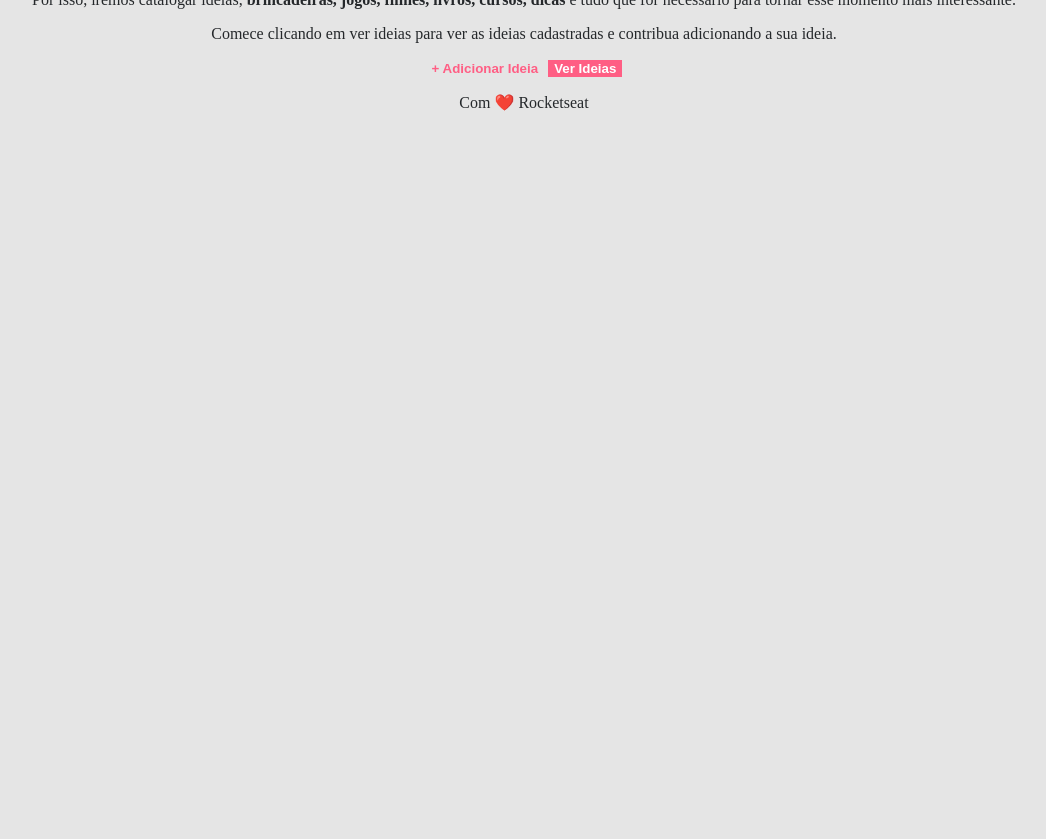
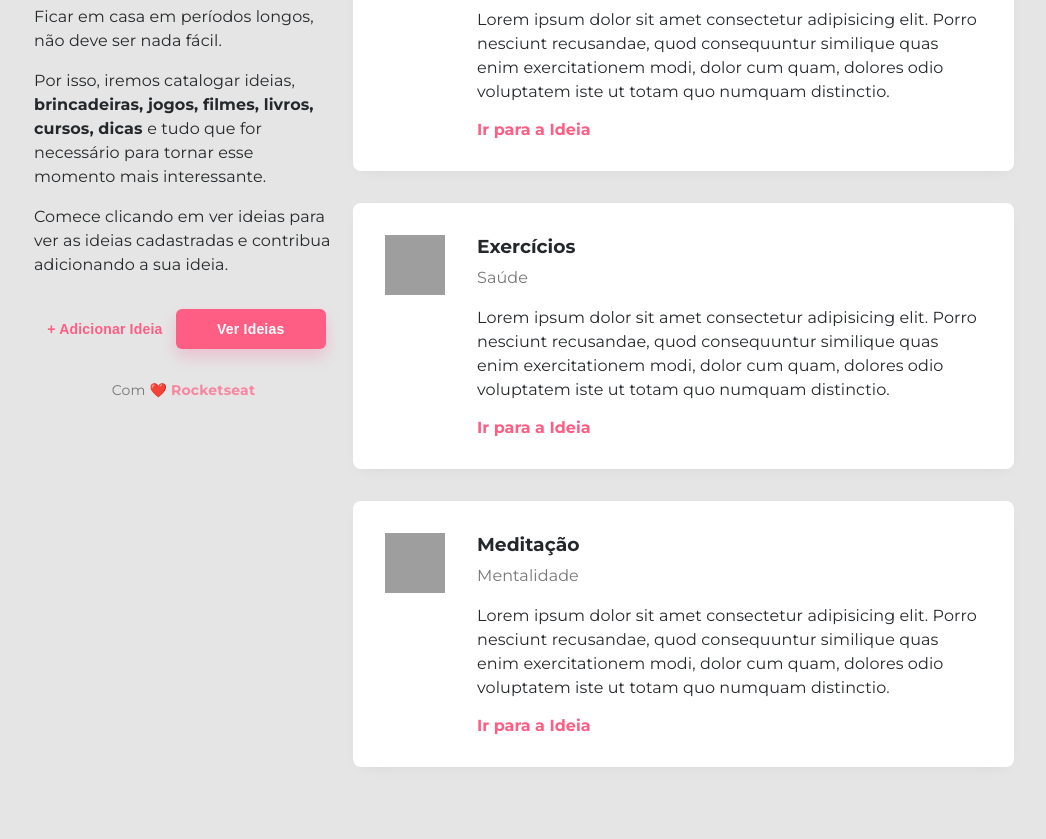
Before and after one commit to oliveira-amanda/casa-criativa, a plain HTML site: page index.html in a window 1280 px wide. Shown: the part 135-974 px from the top of the page, without its empty margins (116-1162 px from the left). Before the commit the page ends 800 px from the top, so only its background shows below. Drawn offline with Linux system fonts and the light colour scheme; grey boxes are pictures that could not be loaded.

Commit message:
End homepage

```diff
--- a/index.html
+++ b/index.html
@@ -17,48 +17,20 @@
     <!--Responsável por receber configurações da página-->
     <title>Casa Criativa</title>
 
-    <style>
-
-        /*CSS
-            Cascading StyleSheet
-        */
-
-        body {
-            background: #e5e5e5;
-            color: #25282b;
-
-            text-align: center;
-        }
-
-        button {
-            color: #ff5E84;
-
-            border: none;
-
-            font-weight: bold;
-
-            background: none;
-        }
-
-        .fat {
-            color: white;
-            background: #ff5E84;
-        }
-
-        .hide {
-            display: none;
-        }
-
-        #footer a {
-            color: #25282b;
-            text-decoration: none;
-        }
-
-    </style>
+    <link rel="stylesheet" href="style.css">
+    <link href="https://fonts.googleapis.com/css?family=Montserrat:300,400,600,700,900&display=swap" rel="stylesheet">
 </head>
 
 <body>
+
+    <div id="container">
+
+        <section id="intro">
+            <header>
                 <img src="logo.png" alt="Imagem da Logomarca">
+            </header>
+
+            <main>
                 <p>
                     Ficar em casa em períodos longos, não deve ser nada fácil.
                 </p>
@@ -68,22 +40,68 @@
                 <p>
                     Comece clicando em ver ideias para ver as  ideias cadastradas e contribua adicionando a sua ideia.
                 </p>
+            </main>
 
+            <section id="buttons">
                 <button>+ Adicionar Ideia</button>
                 <button class="fat">Ver Ideias</button>
+            </section>
 
-    <p id="footer">Com ❤️ <a href="http://rocketseat.com.br">Rocketseat</a></p>
+            <footer id="footer">
+                Com ❤️ <a href="http://rocketseat.com.br">Rocketseat</a>
+            </footer>
+        </section>
 
-    <script>
-        document
-            .querySelector("button.fat")
-            .addEventListener("click", function(){
-                document
-                    .querySelector("footer")
-                    .classList
-                    .toggle("hide")
-            })
-    </script>
+        <section id="last-ideas">
+            <div class="idea">
+                <img src="https://image.flaticon.com/icons/svg/2729/2729007.svg"
+                alt="Imagem de curso de programação">
+
+                <div class="content">
+                    <h3>Cursos de Programação</h3>
+                    <p>Estudo</p>
+
+                    <div class="description">
+                        Lorem ipsum dolor sit amet consectetur adipisicing elit. Porro nesciunt recusandae, quod consequuntur similique quas enim exercitationem modi, dolor cum quam, dolores odio voluptatem iste ut totam quo numquam distinctio.
+                    </div>
+
+                    <a href="#">Ir para a Ideia</a>
+                </div>
+            </div>
+            <div class="idea">
+                <img src="https://image.flaticon.com/icons/svg/2729/2729005.svg"
+                alt="Imagem de Exercícios">
+
+                <div class="content">
+                    <h3>Exercícios</h3>
+                    <p>Saúde</p>
+
+                    <div class="description">
+                        Lorem ipsum dolor sit amet consectetur adipisicing elit. Porro nesciunt recusandae, quod consequuntur similique quas enim exercitationem modi, dolor cum quam, dolores odio voluptatem iste ut totam quo numquam distinctio.
+                    </div>
+
+                    <a href="#">Ir para a Ideia</a>
+                </div>
+            </div>
+            <div class="idea">
+                <img src="https://image.flaticon.com/icons/svg/2729/2729027.svg"
+                alt="Imagem de meditação">
+
+                <div class="content">
+                    <h3>Meditação</h3>
+                    <p>Mentalidade</p>
+
+                    <div class="description">
+                        Lorem ipsum dolor sit amet consectetur adipisicing elit. Porro nesciunt recusandae, quod consequuntur similique quas enim exercitationem modi, dolor cum quam, dolores odio voluptatem iste ut totam quo numquam distinctio.
+                    </div>
+
+                    <a href="#">Ir para a Ideia</a>
+                </div>
+            </div>
+        </section>
+    </div>
+
+    <script src="scripts.js"></script>
 </body>
 
 </html>
--- /dev/null
+++ b/scripts.js
@@ -0,0 +1,8 @@
+document
+    .querySelector("button.fat")
+    .addEventListener("click", function(){
+        document
+            .querySelector("footer")
+            .classList
+            .toggle("hide")
+    })
--- /dev/null
+++ b/style.css
@@ -0,0 +1,143 @@
+body {
+    margin: 0;
+
+    font-family: 'Montserrat', sans-serif;
+
+    background: #e5e5e5;
+    color: #25282b;
+}
+
+.hide {
+    display: none;
+}
+
+a {
+    font-weight: bold;
+    text-decoration: none;
+
+    color: #ff5E84;
+}
+
+a:hover {
+    text-decoration: underline;
+}
+
+button {
+    color: #ff5E84;
+    background: none;
+
+    border: none;
+
+    font-weight: bold;
+    font-size: 14px;
+    line-height: 18px;
+    letter-spacing: 0.2px;
+
+    cursor: pointer;
+
+    outline: none;
+}
+
+button:hover {
+    text-decoration: underline;
+}
+
+button.fat:hover {
+    text-decoration: none;
+
+}
+
+footer {
+    font-weight: regular;
+    font-size: 14px;
+
+    line-height: 18px;
+    letter-spacing: 0.2px;
+
+    text-align: center;
+
+    color: #777;
+}
+
+footer a {
+    opacity: 0.7;
+}
+
+main {
+    margin: 32px 0;
+}
+
+button.fat {
+    width: 150px;
+    height: 40px;
+
+    color: white;
+    background: #ff5E84;
+
+    border-radius: 6px;
+
+    box-shadow: 0 8px 16px rgba(255, 0, 92, 0.16);
+}
+
+p, .description {
+    font-size: 16px;
+    line-height: 24px;
+    letter-spacing: 0.1px;
+}
+
+#container {
+    display: flex;
+
+    width: 90%;
+    max-width: 980px;
+
+    margin: 40px auto;
+}
+
+
+#intro {
+    width: 300px;
+    margin-right: 20px;
+}
+
+#buttons {
+    display: flex;
+    justify-content: space-evenly;
+
+    margin-bottom: 32px;
+}
+
+.idea {
+    display: flex;
+
+    margin-bottom: 32px;
+
+    padding: 32px;
+
+    border-radius: 8px;
+
+    box-shadow: 0 4px 16px -8px rgba(1, 1, 1, 0.1);
+
+    background-color: #fff;
+}
+
+.idea img {
+    width: 60px;
+    height: 60px;
+
+    margin-right: 32px;
+}
+
+.idea h3 {
+    margin: 0;
+}
+
+.idea p {
+    margin: 8px 0;
+
+    color: #777;
+}
+
+.idea .description {
+    margin: 16px 0;
+}
```
Lines whose indentation alone changed are shown as unchanged.
